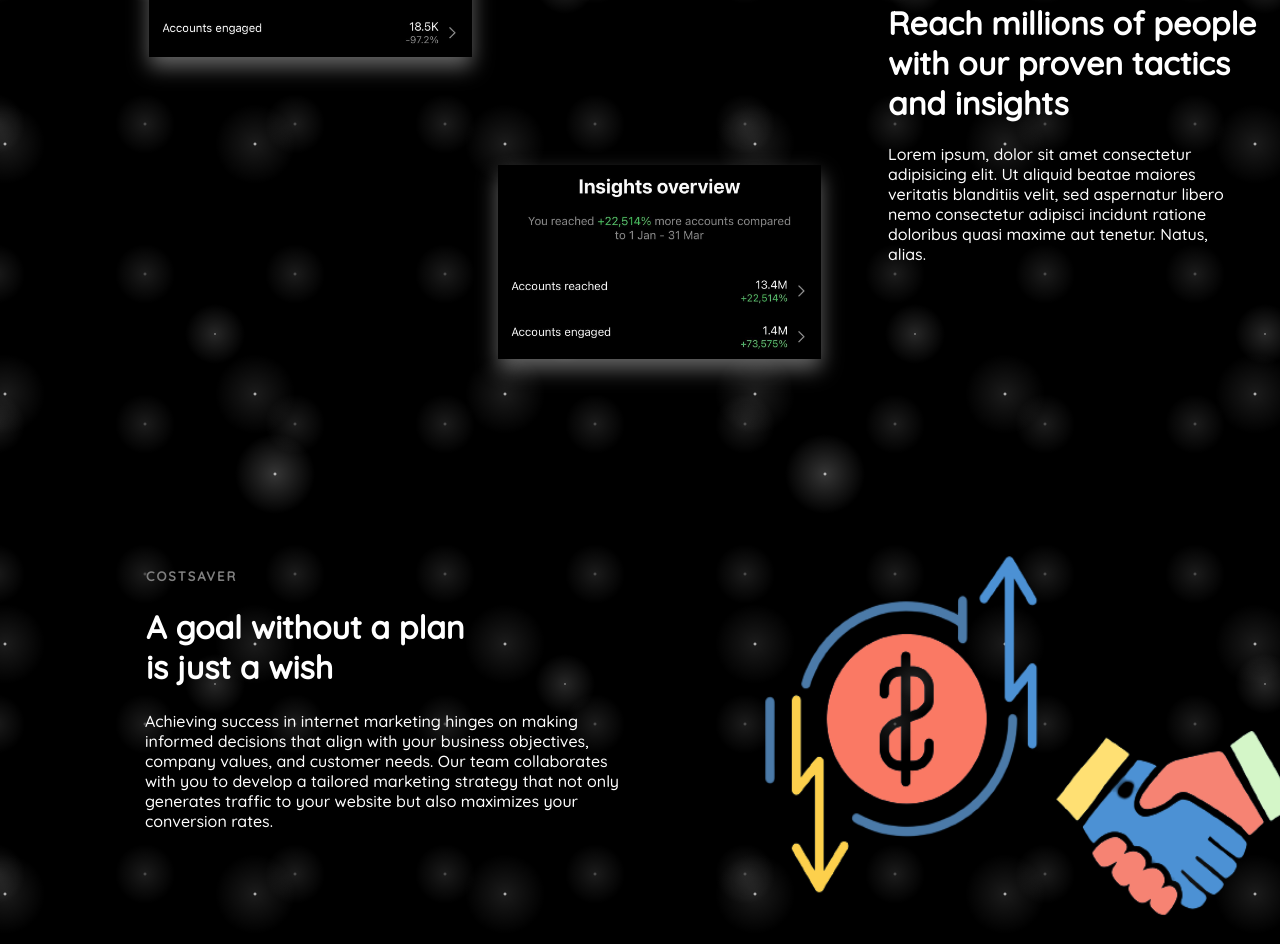
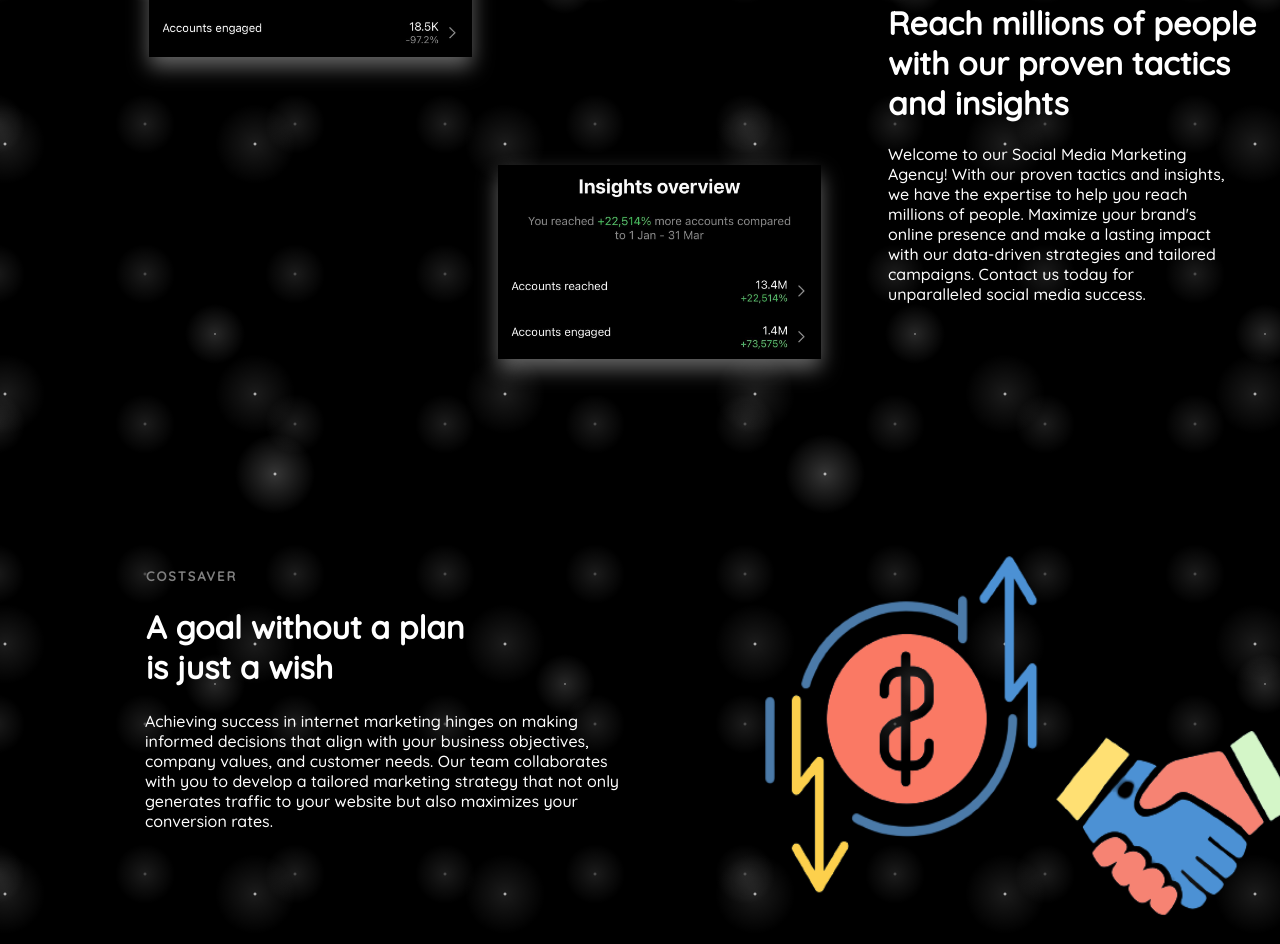
Before and after one commit to VibhorSingh845/av-media, a plain HTML site: page index.html in a window 1280 px wide. Shown: the part 2001-2945 px from the top of the page. Drawn offline with Linux system fonts and the light colour scheme.

Commit message:
insight text

```diff
--- a/index.html
+++ b/index.html
@@ -108,9 +108,7 @@
                 <h3 class="heading-of-box-3">Reach millions of people with our proven tactics and insights</h3>
             </div>
             <div class="mini-text-box-3">
-                <p class="paragraph-of-box-3">Lorem ipsum, dolor sit amet consectetur adipisicing elit.
-                    Ut aliquid beatae maiores veritatis blanditiis velit, sed aspernatur libero nemo
-                    consectetur adipisci incidunt ratione doloribus quasi maxime aut tenetur. Natus, alias.
+                <p class="paragraph-of-box-3">Welcome to our Social Media Marketing Agency! With our proven tactics and insights, we have the expertise to help you reach millions of people. Maximize your brand's online presence and make a lasting impact with our data-driven strategies and tailored campaigns. Contact us today for unparalleled social media success.
                 </p>
             </div>
         </div>
```
